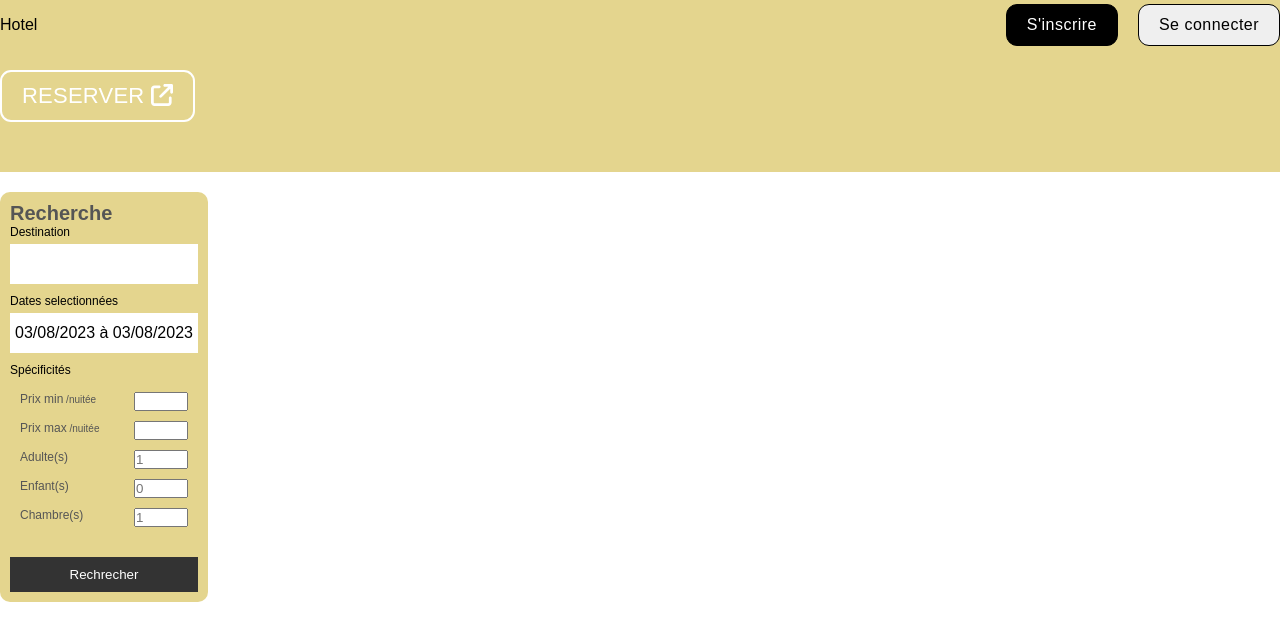
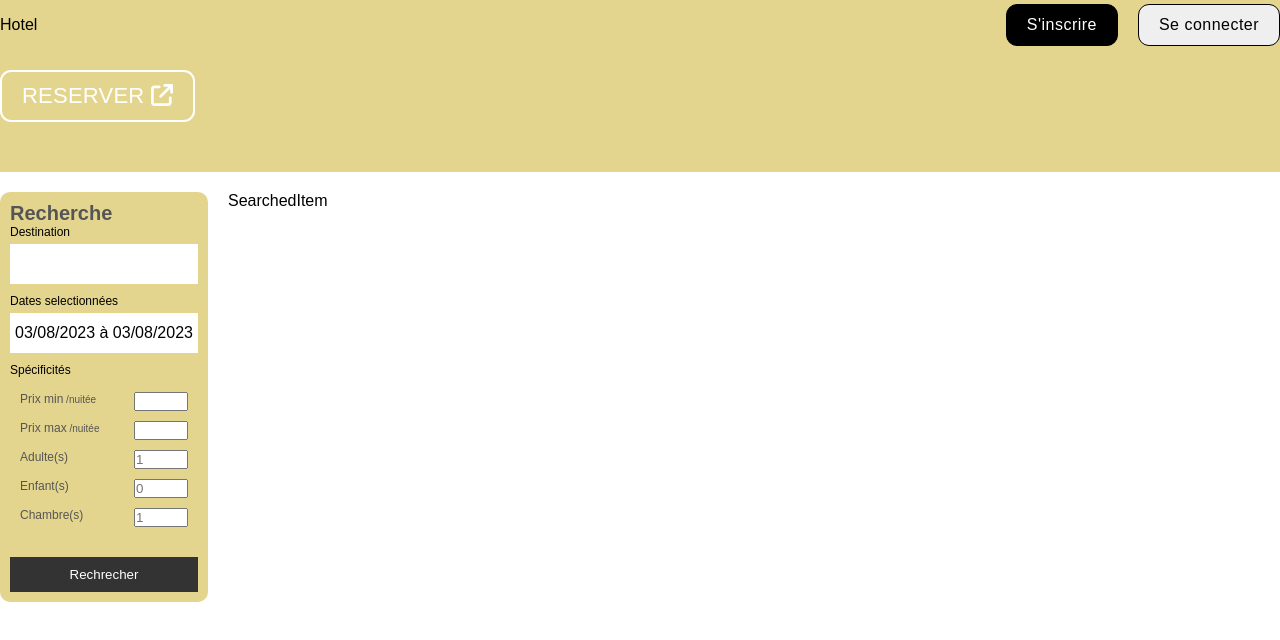
Before and after one commit to andyDevMdg/hotel-reservation-frontend, a React (Vite) app in the folder hotel-reservation/: page / in a window 1280 px wide. Both pictures are taken after a click on the button "RECHERCHER". Shown: the top 640 px of the page. Built offline with nearby package versions, Linux system fonts and the light colour scheme.

Commit message:
Create SearchedItem component

```diff
--- /dev/null
+++ b/hotel-reservation/src/components/searchedItem/SearchedItem.jsx
@@ -0,0 +1,10 @@
+import React from 'react'
+import './searchedItem.css'
+
+function SearchedItem() {
+  return (
+    <div>SearchedItem</div>
+  )
+}
+
+export default SearchedItem
--- a/hotel-reservation/src/pages/list/List.jsx
+++ b/hotel-reservation/src/pages/list/List.jsx
@@ -5,6 +5,7 @@ import './list.css';
 import { format } from 'date-fns';
 import { useLocation } from 'react-router';
 import { DateRange } from 'react-date-range';
+import SearchedItem from '../../components/searchedItem/SearchedItem';
 
 
 function List() {
@@ -75,7 +76,9 @@ function List() {
             </div>
             <button>Rechrecher</button>
           </div>
-          <div className="listResult"></div>
+          <div className="listResult">
+            <SearchedItem/>
+          </div>
         </div>
       </div>
     </div>
```
Also changed, not shown: hotel-reservation/src/components/searchedItem/searchedItem.css (added).
